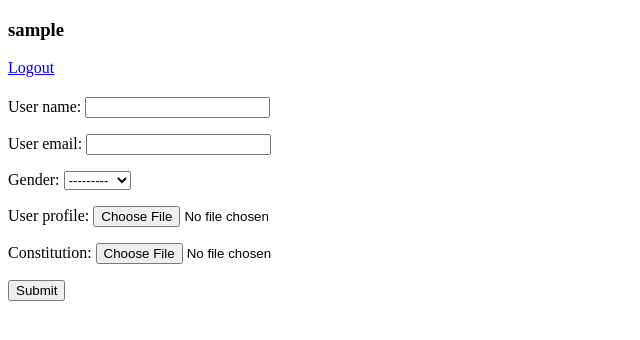
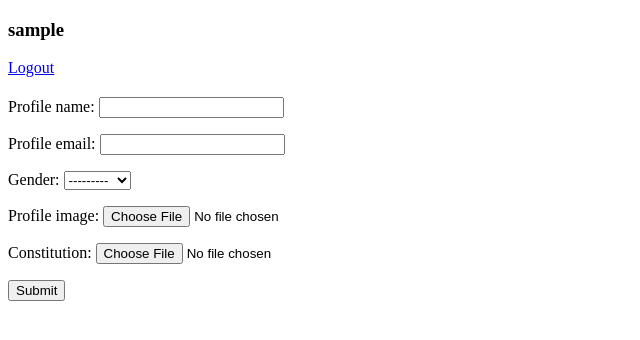
Before and after one commit to htrafsan/TravelMama, a Django app: page /createProfile/ in a window 1280 px wide. Shown: the part 62-402 px from the top of the page, without its empty margins (0-640 px from the left). Run offline with Django 3.2, Linux system fonts and the light colour scheme; the visitor is signed in with stand-in values (Sample User, id 1); parts of the project's set-up code (start-up, migrations or seed data) failed here and were passed over.

Commit message:
20b6b6e
@rumman153
Kicchu hoy nai
20201001080600

Co-Authored-By: rafsanht <68610041+rafsanht@users.noreply.github.com>
Co-Authored-By: @htrafsan <61629699+rafsan068@users.noreply.github.com>
Co-Authored-By: rafsan ☀️ <24646958+officialrafsan@users.noreply.github.com>
Co-Authored-By: Antik14 <67729852+antik14@users.noreply.github.com>
Co-Authored-By: eftikhirul <67730041+eftikhirul@users.noreply.github.com>
Co-Authored-By: Tanveer Ahamed Rabby <tanveer.rabby87@gmail.com>
Co-Authored-By: Muhammad Bin Mujib <18101017@uap-bd.edu>
Co-Authored-By: Tanmoy Sarkar Pias <pias1600@gmail.com>

```diff
--- a/CommentManagement/models.py
+++ b/CommentManagement/models.py
@@ -1,6 +1,7 @@
 from django.db import models
 from PostManagement.models import Post
 from django.contrib.auth.models import User
+#from UserManagement.models import Profile
 
 
 # Create your models here.
--- a/PostManagement/models.py
+++ b/PostManagement/models.py
@@ -1,5 +1,6 @@
 from django.db import models
 from django.contrib.auth.models import User
+from CommentManagement.models import Comment
 
 
 # Create your models here.
--- a/Travelmama/settings.py
+++ b/Travelmama/settings.py
@@ -127,7 +127,7 @@ USE_TZ = True
 
 STATIC_URL = '/static/'
 
-LOGIN_REDIRECT_URL = 'User'
+LOGIN_REDIRECT_URL = 'Profile'
 LOGIN_REDIRECT_URL = 'Post'
 LOGIN_REDIRECT_URL = 'Comment'
 
--- a/Travelmama/urls.py
+++ b/Travelmama/urls.py
@@ -19,7 +19,7 @@ from django.conf import settings
 from django.conf.urls.static import static
 
 from AdminManagement import views as admin_views
-from UserManagement import views as user_views
+from UserManagement import views as profile_views
 from CommentManagement import views as comment_views
 from PostManagement import views as post_views
 
@@ -28,8 +28,7 @@ urlpatterns = [
     path('admin/', admin.site.urls),
     path('adminlist/', admin_views.showAdmin, name='Admin'),
 
-    path('user/', user_views.showUser, name='User'),
-    path('insertuser/', user_views.insertUser, name='insertUser'),
+#    path('insertuser/', user_views.insertUser, name='insertUser'),
 
     path('comment/', comment_views.showComment, name='Comment'),
     path('insertcomment/', comment_views.insertComment, name='insertComment'),
@@ -37,14 +36,14 @@ urlpatterns = [
     path('post/', post_views.showPost, name='Post'),
     path('insertpost/', post_views.insertPost, name='insertPost'),
 
-    path('registration/', user_views.registration, name='registration'),
+    path('registration/', profile_views.registration, name='registration'),
     path('registration/', post_views.registration, name='registration'),
     path('registration/', comment_views.registration, name='registration'),
     path('registration/', admin_views.registration, name='registration'),
 
-    path('profile/', user_views.showProfile, name='profile'),
+    path('profile/', profile_views.showProfile, name='profile'),
 
-    path('createProfile/', user_views.createProfile, name='createProfile'),
+    path('createProfile/', profile_views.createProfile, name='createProfile'),
 
     path('accounts/', include('django.contrib.auth.urls')),
 
--- a/UserManagement/admin.py
+++ b/UserManagement/admin.py
@@ -1,7 +1,7 @@
 from django.contrib import admin
 
 # Register your models here.
-from .models import User
+from .models import Profile
 
 
-admin.site.register([User])
+admin.site.register([Profile])
--- a/UserManagement/forms.py
+++ b/UserManagement/forms.py
@@ -1,8 +1,8 @@
 from django import forms
-from .models import User
+from .models import Profile
 
 
-class UserForm(forms.ModelForm):
+class ProfileForm(forms.ModelForm):
     class Meta:
-        model = User
+        model = Profile
         fields = '__all__'
--- a/UserManagement/models.py
+++ b/UserManagement/models.py
@@ -1,16 +1,16 @@
 from django.db import models
 
 # Create your models here.
-class User(models.Model):
-    User_name = models.CharField(max_length=100)
-    User_email = models.EmailField(max_length=100,unique=True)
+class Profile(models.Model):
+    Profile_name = models.CharField(max_length=100)
+    Profile_email = models.EmailField(max_length=100,unique=True)
     Gender = models.CharField(max_length=50,
                               choices=(('Male', 'Male'),
                                        ('Female', 'Female'),
                                        ('Other', 'Other')))
 
-    User_profile = models.ImageField(upload_to='images/User_profile/', default=1)
+    Profile_image = models.ImageField(upload_to='images/Profile_image/', default=1)
     constitution = models.FileField(upload_to='files/constitution/', default=1)
 
     def __str__(self):
-        return self.User_name
+        return self.Profile_name
--- a/UserManagement/views.py
+++ b/UserManagement/views.py
@@ -1,16 +1,10 @@
 from django.shortcuts import render
-from .models import User
-from .forms import UserForm
+from .models import Profile
+from .forms import ProfileForm
 from django.contrib.auth.decorators import login_required
 from django.contrib.auth.forms import UserCreationForm
 
 
-def showUser(request):
-    UserList = User.objects.all()
-    context = {
-        'User': UserList
-    }
-    return render(request, 'UserManagement/UserList.html', context)
 
 def registration(request):
     form = UserCreationForm()
@@ -29,15 +23,15 @@ def registration(request):
 @login_required
 def insertUser(request):
     message = ""
-    form = UserForm()
+    form = ProfileForm()
 
     if request.method == "POST":
-        form = UserForm(request.POST,request.FILES)
+        form = ProfileForm(request.POST,request.FILES)
         message = "you are wrong!!!!!"
         if form.is_valid():
             form.save()
             message = "Success..."
-            form = UserForm()
+            form = ProfileForm()
 
     context = {
         'form' : form,
@@ -48,22 +42,22 @@ def insertUser(request):
 @login_required
 def showProfile(request):
     try:
-        ProfileList = User.objects.get(user=request.user)
-    except ProfileList.DoesNotExist:
+        ProfileList = Profile.objects.get(user=request.user)
+    except Profile.DoesNotExist:
         profile = "Please complete your profile to view"
 
     context = {
-        'Profile': ProfileList
+        'Profile': Profile
     }
     return render(request, 'UserManagement/viewProfile.html', context)
 
 @login_required
 def createProfile(request):
     message = ""
-    form =UserForm()
+    form =ProfileForm()
 
     if request.method == "POST":
-        form = UserForm(request.POST,request.FILES)
+        form = ProfileForm(request.POST,request.FILES)
         message = "you are wrong!!!!!"
         if form.is_valid():
 
@@ -72,7 +66,7 @@ def createProfile(request):
             profile.save()
 
             message = "Profile Update Successfully..."
-            form = UserForm()
+            form = ProfileForm()
 
     context = {
         'form' : form,
--- a/templates/UserManagement/viewProfile.html
+++ b/templates/UserManagement/viewProfile.html
@@ -36,16 +36,16 @@
                     {{ p.id }}
                 </td>
                 <td>
-                    {{ p.User_Full_name }}
+                    {{ p.Profile_name }}
                 </td>
                 <td>
-                    {{ p.User_email}}
+                    {{ p.Profile_email}}
                 </td>
                 <td>
                     {{ p.Gender }}
                 </td>
                 <td>
-                    <img src="{{ p.User_profile_picture.url }}" width="200" height="200" alt="image">
+                    <img src="{{ p.Profile_image.url }}" width="200" height="200" alt="image">
                 </td>
                 <td>
                     <a href="{{ p.constitution.url }}">View Constitution</a> <br>
--- a/templates/base.html
+++ b/templates/base.html
@@ -41,6 +41,7 @@ This is the base template
       <a class="nav-link" href="{% url 'profile' %}">profile</a>
       <a class="nav-link" href="{% url 'createProfile' %}">create profile</a>
     </div>
+  </div>
 </nav>
 
 
```
